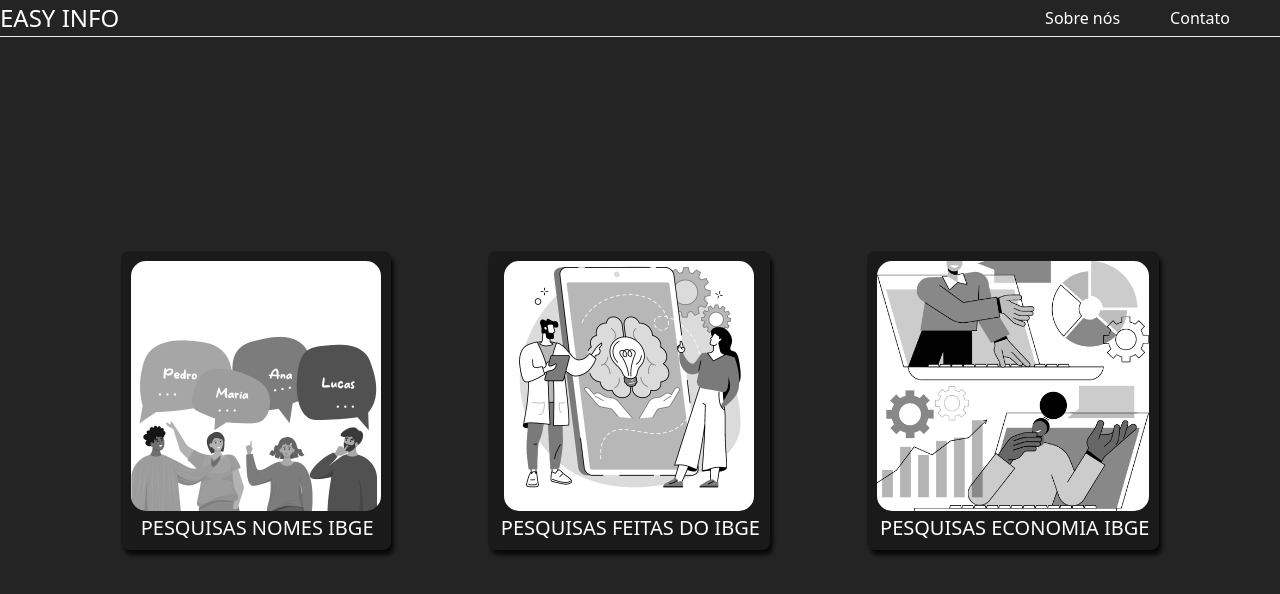
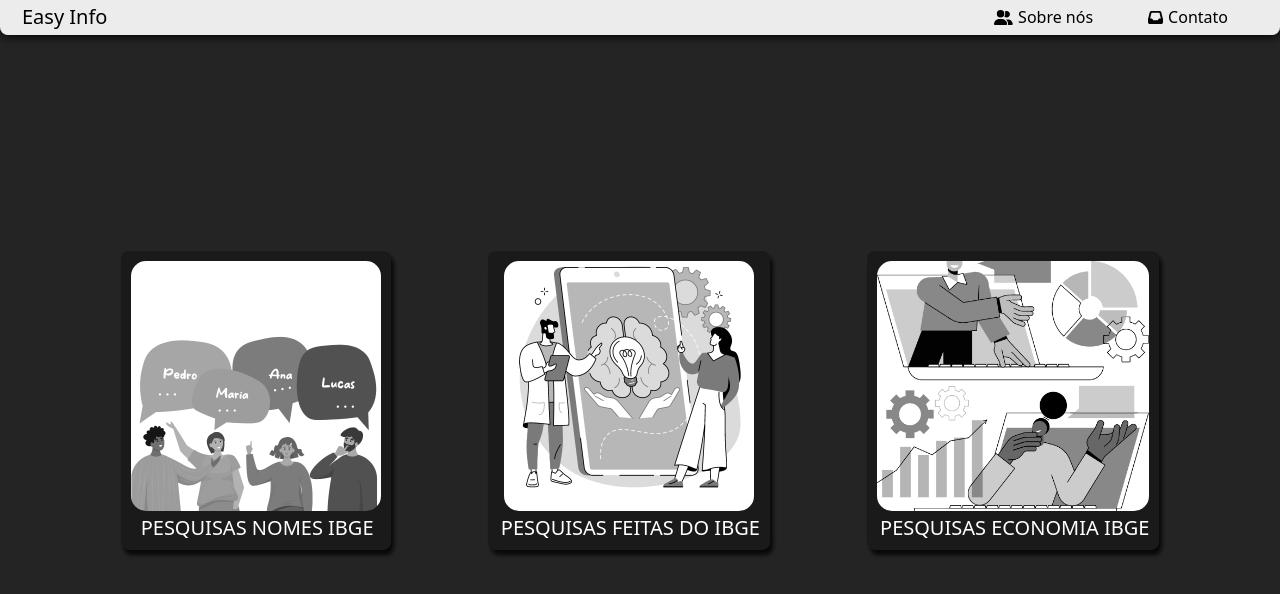
Before and after one commit to TurkFlame/dashboardIBGE, a React (Vite) app: page / in a window 1280 px wide. Shown: the top 594 px of the page. Built offline with nearby package versions, Linux system fonts and the light colour scheme.

Commit message:
feat: melhoria na navbar

```diff
--- a/src/components/navbar.tsx
+++ b/src/components/navbar.tsx
@@ -1,18 +1,23 @@
 import React from "react";
 import { Link } from "react-router-dom";
+import { FontAwesomeIcon } from '@fortawesome/react-fontawesome';
+import { faUserGroup, faInbox } from '@fortawesome/free-solid-svg-icons';
+
 const Navbar = () => {
   return (
     <nav className="my-navbar d-flex">
-      <div className="navbar-logo-container">
+      <div>
         <Link to='/' className="my-navbar-logo">
-          EASY INFO
+          Easy Info
         </Link>
       </div>
       <div className="navbar-links">
         <Link to="/sobre-nos" className="my-navbar-link">
+          <FontAwesomeIcon icon={faUserGroup} className="icon-navbar" />
           Sobre nós
         </Link>
         <Link to="/contato" className="my-navbar-link">
+          <FontAwesomeIcon icon={faInbox} className="icon-navbar" />
           Contato
         </Link>
       </div>
--- a/src/index.css
+++ b/src/index.css
@@ -156,8 +156,8 @@
    padding-top: 15px;
  }
 
- .mt-content{
-  margin-top: 20px;
+ .mt-content {
+   margin-top: 20px;
  }
 
  .col-md-12 {
@@ -207,27 +207,32 @@
 
  /* Barra de navegação */
  .my-navbar {
-   background-color: #242424;
+   background-color: #ececec;
    position: fixed;
    top: 0;
    width: 100%;
    display: flex;
    justify-content: space-between;
    align-items: center;
-   color: #fff;
+   color: black;
    z-index: 1000;
+   padding: 2px;
+   border-radius: 0 0 8px 8px;
    border-bottom: 1px solid #ececec;
+   box-shadow: 0 2px 10px rgba(0, 0, 0, 0.9);
+
  }
 
  .my-navbar-logo {
    justify-self: center;
-   color: #fff;
+   color: black;
    text-decoration: none;
-   font-size: 24px;
+   font-size: 20px;
+   margin-left: 20px;
  }
 
  .my-navbar-logo:hover {
-   color: #ccc;
+   color: #8d8d8d;
  }
 
  .my-navbar-links {
@@ -237,13 +242,18 @@
 
  .my-navbar-link {
    margin-right: 50px;
-   color: #fff;
+   color: black;
    text-decoration: none;
    font-size: 16px;
  }
 
  .my-navbar-link:hover {
-   color: #ccc;
+   color: #8d8d8d;
+ }
+
+ .icon-navbar{
+  font-size: 15px;
+  margin: 0 5px;
  }
 
  /* Cards */
```
